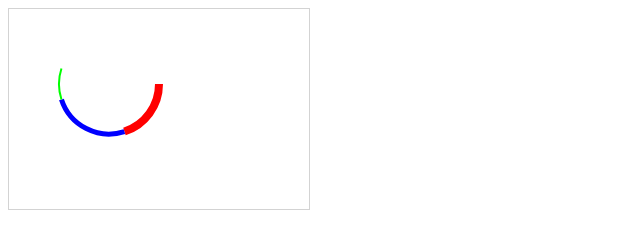
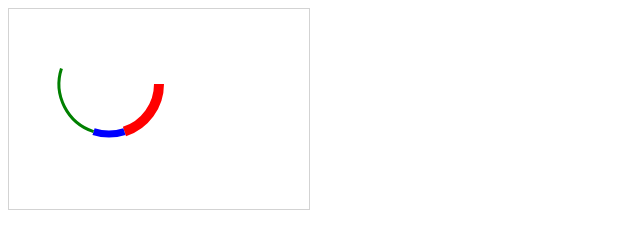
Before and after one commit to Reza-Javadpour/Multi-Circle-Progress, a plain HTML site: page index.html in a window 1280 px wide. Shown: the full height of the page, 0-640 px from the left. Drawn offline with Linux system fonts and the light colour scheme.

Commit message:
add dataset

```diff
--- a/index.html
+++ b/index.html
@@ -5,46 +5,66 @@
 </head>
 <body>
 
-<canvas id="myCanvas" width="300" height="200" style="border:1px solid #d3d3d3;">
-    Your browser does not support the HTML5 canvas tag.</canvas>
+<canvas data-arc_x="100"
+        data-arc_y="75"
+        data-arc_radius="50"
+        data-arc_per_1="20"
+        data-arc_color_1="red"
+        data-arc_size_1="10"
+        data-arc_per_2="10"
+        data-arc_color_2="blue"
+        data-arc_size_2="7"
+        data-arc_per_3="25"
+        data-arc_color_3="green"
+        data-arc_size_3="3"
+        id="myCanvas"
+        width="300"
+        height="200"
+        style="border:1px solid #d3d3d3;">
+        Your browser does not support the HTML5 canvas tag.
+</canvas>
 
 <script>
 
+
     var c = document.getElementById("myCanvas");
     var ctx = c.getContext("2d");
-
-    var arc1_per = 20;
+    var arc_x = c.dataset.arc_x;
+    var arc_y = c.dataset.arc_y;
+    var arc_radius = c.dataset.arc_radius;
+    console.log(c.dataset.arc1_color)
+    var arc1_per = c.dataset.arc_per_1;
     var arc1_to_c = (arc1_per / 50 );
     var arc1_next_start = arc1_to_c;
     arc1_per = arc1_to_c * Math.PI;
     var arc1_start = 0 * Math.PI;
     ctx.beginPath();
-    ctx.arc(100, 75, 50, arc1_start, arc1_per);
-    ctx.strokeStyle = "red";
-    ctx.lineWidth=8;
+    ctx.arc(arc_x, arc_y, arc_radius, arc1_start, arc1_per);
+    ctx.strokeStyle = c.dataset.arc_color_1;
+    ctx.lineWidth= c.dataset.arc_size_1;
     ctx.stroke();
 
-    var arc2_per = 25;
+    var arc2_per = c.dataset.arc_per_2;
     var arc2_to_c = (arc2_per / 50)
     var arc2_next_start = arc2_to_c;
     arc2_per = (arc1_next_start + arc2_to_c) * Math.PI;
     var arc2_start = (arc1_next_start) * Math.PI;
     ctx.beginPath();
-    ctx.arc(100, 75, 50, arc2_start , arc2_per);
-    ctx.strokeStyle = "#00f";
-    ctx.lineWidth=5;
+    ctx.arc(arc_x, arc_y, arc_radius, arc2_start , arc2_per);
+    ctx.strokeStyle = c.dataset.arc_color_2;
+    ctx.lineWidth= c.dataset.arc_size_2;
     ctx.stroke();
 
 
-    var arc3_per = 10;
+    var arc3_per = c.dataset.arc_per_3;
     var arc3_to_c = (arc3_per / 50)
     var arc3_next_start = arc3_to_c;
     arc3_per = (arc1_next_start + arc2_next_start + arc3_to_c) * Math.PI;
     var arc3_start = (arc1_next_start + arc2_next_start) * Math.PI;
     ctx.beginPath();
-    ctx.arc(100, 75, 50, arc3_start , arc3_per);
-    ctx.strokeStyle = "#0f0";
-    ctx.lineWidth=2;
+    ctx.arc(arc_x, arc_y, arc_radius, arc3_start , arc3_per);
+    ctx.strokeStyle = c.dataset.arc_color_3;
+    ctx.lineWidth= c.dataset.arc_size_3;
     ctx.stroke();
 
 
```
